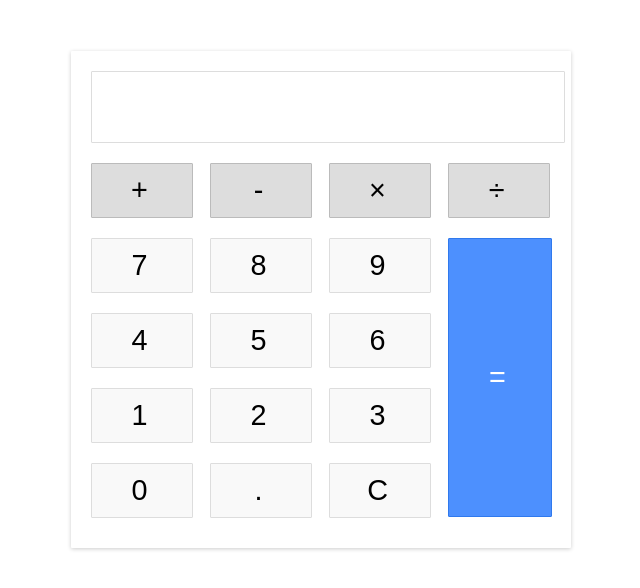
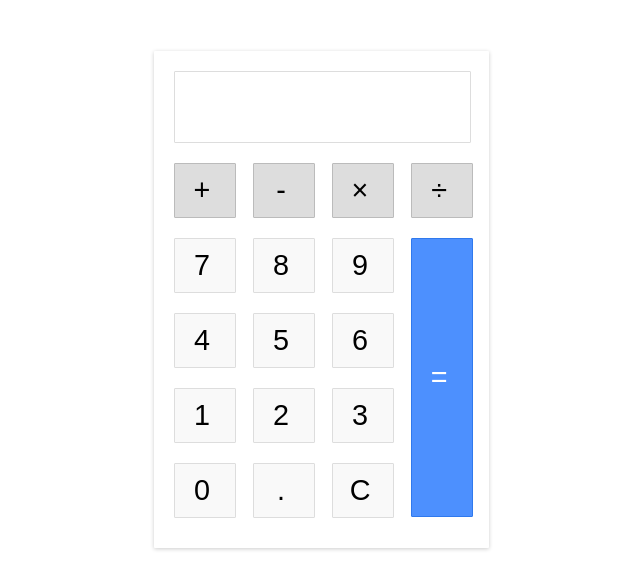
Before and after one commit to dragonjul/calculator, a plain HTML site: page index.html in a window 1280 px wide. Shown: the whole page, without its empty margins (319-959 px from the left). Drawn offline with Linux system fonts and the light colour scheme.

Commit message:
adjust calc and button width

```diff
--- a/styles.css
+++ b/styles.css
@@ -1,5 +1,5 @@
 body {
-    width: 500px;
+    width: 335px;
     margin: 4% auto;
     font-family: 'Source Sans Pro', sans-serif;
     letter-spacing: 5px;
@@ -16,11 +16,12 @@ body {
   .input {
     border: 1px solid #ddd;
     border-radius: 1px;
+    width: 280px;
     height: 60px;
     padding-right: 15px;
     padding-top: 10px;
     text-align: right;
-    margin-right: 6px;
+    margin-right: 21px;
     font-size: 2.5rem;
     overflow-x: auto;
     transition: all .2s ease-in-out;
@@ -36,7 +37,7 @@ body {
     display: inline-block;
     border: 1px solid #bbb;
     border-radius: 1px;
-    width: 80px;
+    width: 40px;
     text-align: center;
     padding: 10px;
     margin: 20px 4px 10px 0;
@@ -64,7 +65,7 @@ body {
     display: inline-block;
     border: 1px solid #ddd;
     border-radius: 1px;
-    width: 80px;
+    width: 40px;
     text-align: center;
     padding: 10px;
     margin: 10px 4px 10px 0;
@@ -88,7 +89,7 @@ body {
     display: inline-block;
     border: 1px solid #3079ED;
     border-radius: 1px;
-    width: 17%;
+    width: 40px;
     text-align: center;
     padding: 122px 10px 122px 10px;
     margin: 10px 6px 10px 0;
```
